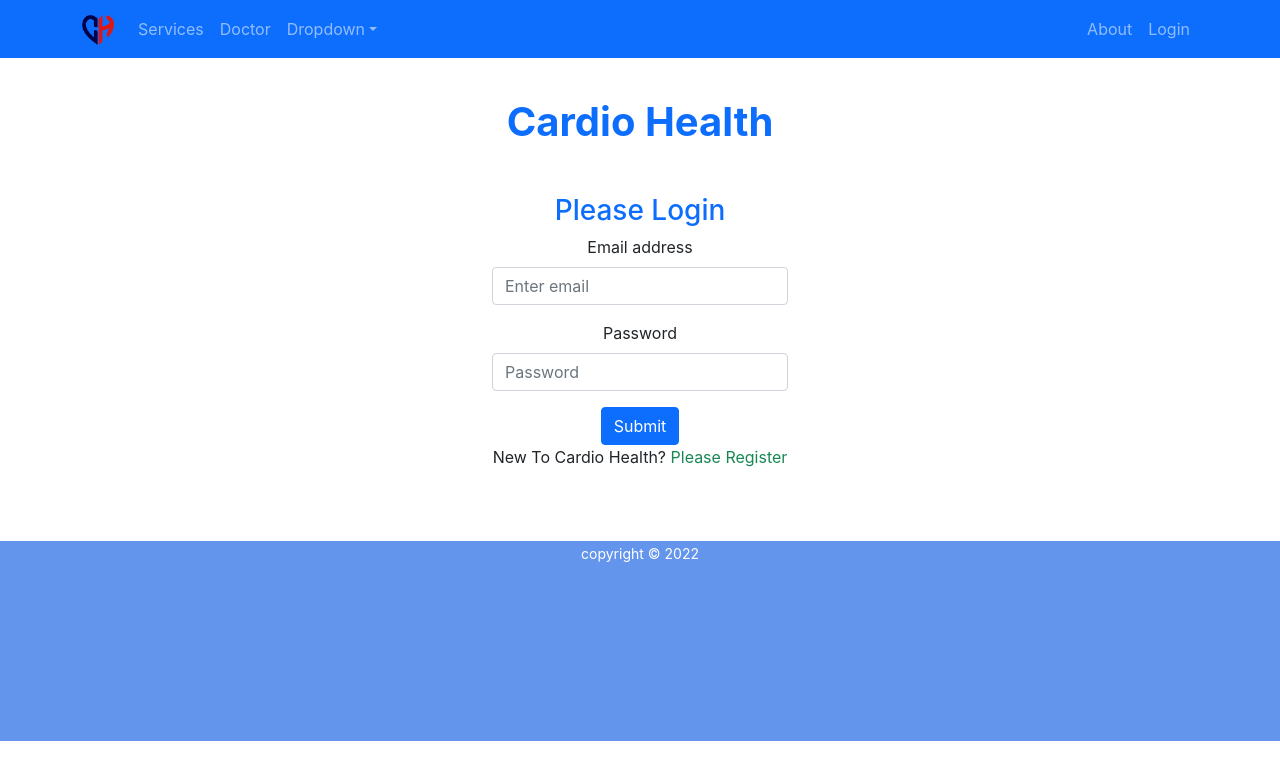
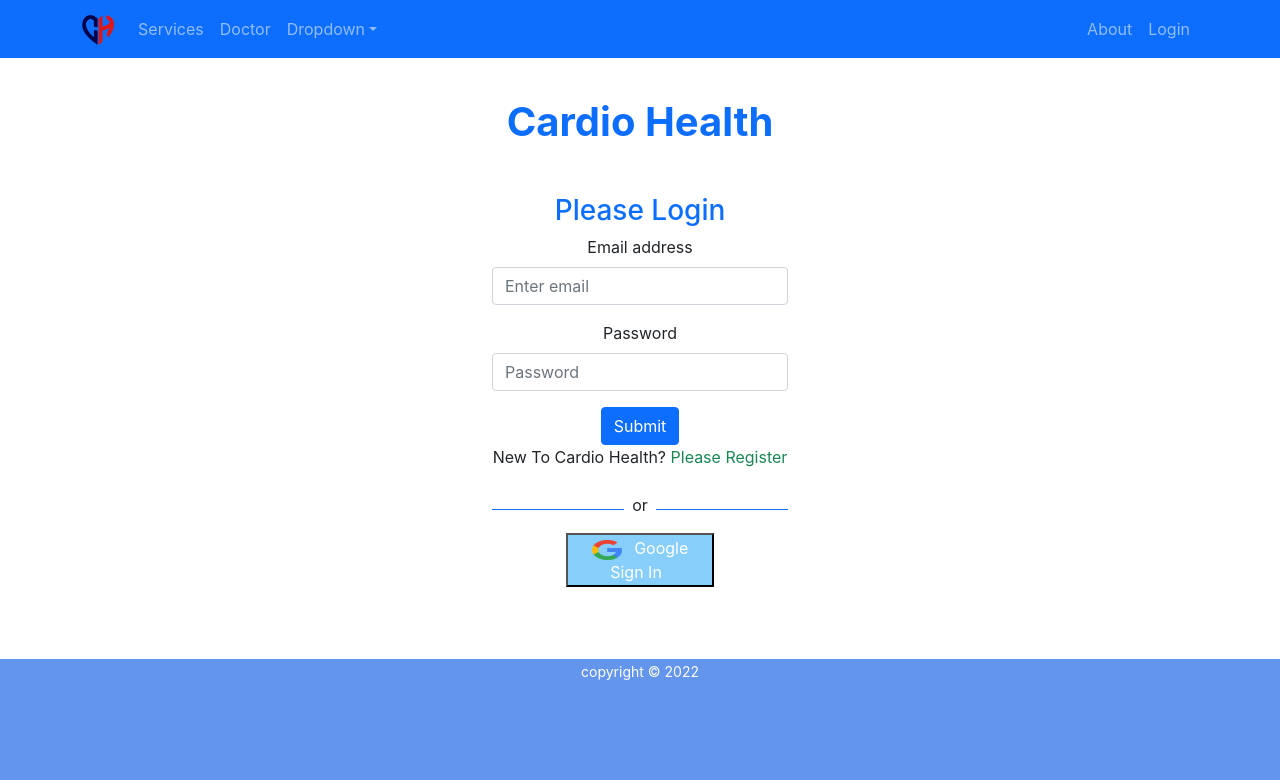
Before and after one commit to FazleRahmanEvan/Cardio-Health, a React (Create React App) app: page /login in a window 1280 px wide. Shown: the top 780 px of the page. Built offline with nearby package versions, Linux system fonts and the light colour scheme; no server answers; the HTML template or start-up script is replaced by a standard one.

Commit message:
socialLogin commit

```diff
--- a/src/Pages/Login/Login/Login.js
+++ b/src/Pages/Login/Login/Login.js
@@ -3,6 +3,7 @@ import { Button, Form } from 'react-bootstrap';
 import { useSignInWithEmailAndPassword } from 'react-firebase-hooks/auth';
 import { Link, useLocation, useNavigate } from 'react-router-dom';
 import auth from '../../../firebase.init';
+import SocialLogin from '../SocialLogin/SocialLogin';
 
 const Login = () => {
     const emailRef = useRef('');
@@ -54,6 +55,7 @@ const Login = () => {
                 </Button>
             </Form>
             <p>New To Cardio Health? <Link to="/register" className='text-success pe-auto text-decoration-none ' onClick={navigateRegister}>Please Register</Link></p>
+            <SocialLogin></SocialLogin>
         </div>
     );
 };
--- a/src/Pages/Login/Register/Register.js
+++ b/src/Pages/Login/Register/Register.js
@@ -3,6 +3,7 @@ import { Link, useNavigate } from 'react-router-dom';
 import { useCreateUserWithEmailAndPassword } from 'react-firebase-hooks/auth';
 import './Register.css'
 import auth from '../../../firebase.init';
+import SocialLogin from '../SocialLogin/SocialLogin';
 
 
 const Register = () => {
@@ -43,7 +44,9 @@ const Register = () => {
                 <input className='register-button' type="submit" value="Register" />
             </form>
             <p>Already have an account? <Link to="/login" className='text-success pe-auto text-decoration-none ' onClick={navigateLogin}>Please Login</Link></p>
+            <SocialLogin></SocialLogin>
         </div>
+
     );
 };
 
--- /dev/null
+++ b/src/Pages/Login/SocialLogin/SocialLogin.css
@@ -0,0 +1,8 @@
+.google-button{
+    background-color:lightskyblue;
+}
+.google{
+
+    width: 30px;
+    height: 20px;
+}
--- /dev/null
+++ b/src/Pages/Login/SocialLogin/SocialLogin.js
@@ -0,0 +1,22 @@
+import React from 'react';
+import google from '../../../images/google.png'
+import './SocialLogin.css'
+
+const SocialLogin = () => {
+    return (
+        <div>
+            <div className='d-flex align-items-center'>
+                <div style={{height:'1px'}} className='bg-primary w-50'></div>
+                <p className='mt-2 px-2'>or</p>
+                <div style={{height:'1px'}} className='bg-primary w-50' ></div>
+            </div>
+            <div>
+                <button className=' google-button w-50'>
+                    <img className='google' src={google} alt="" />
+                   <span className='text-white px-2'> Google Sign In</span></button>
+            </div>
+        </div>
+    );
+};
+
+export default SocialLogin;
```
Also changed, not shown: src/images/google.png (added), src/images/image8-2.webp (added).
